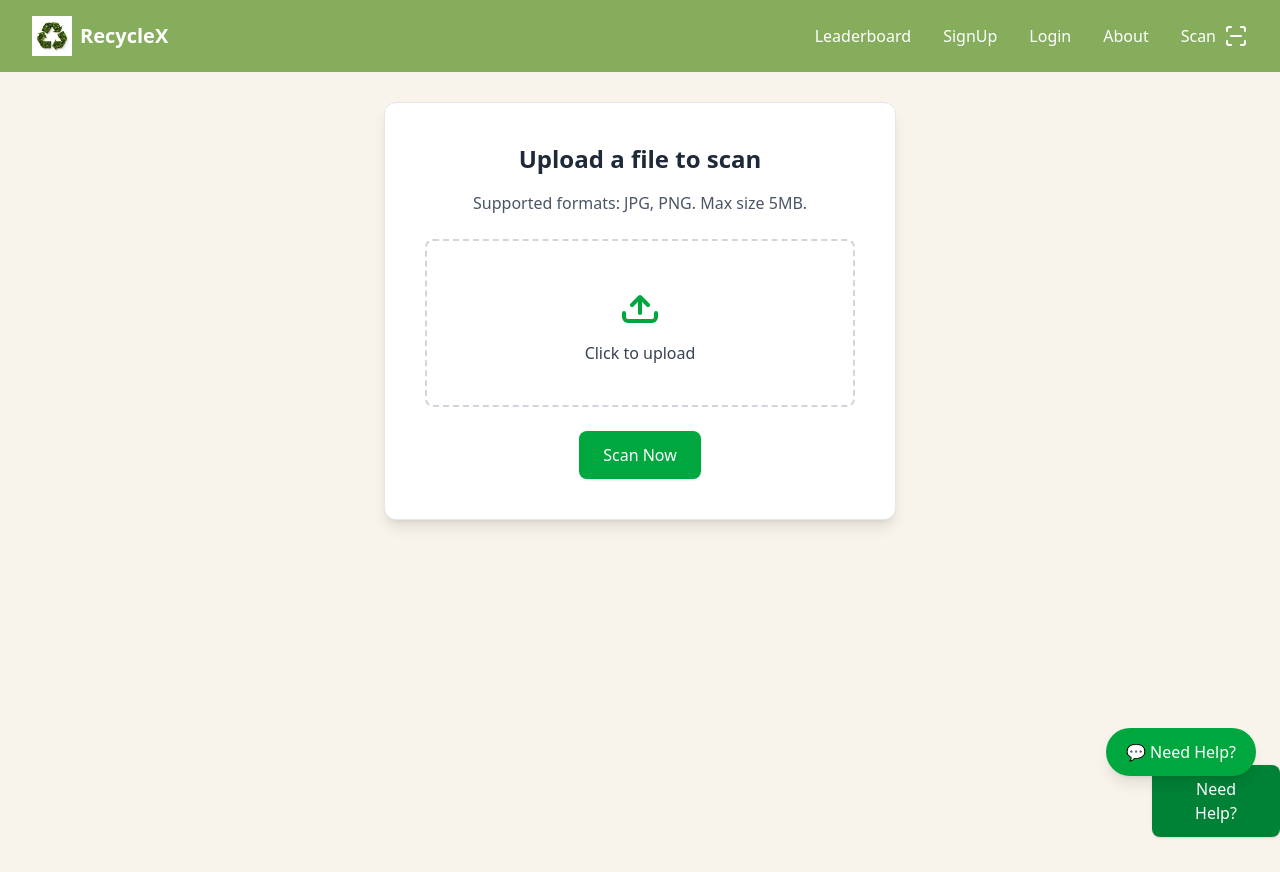
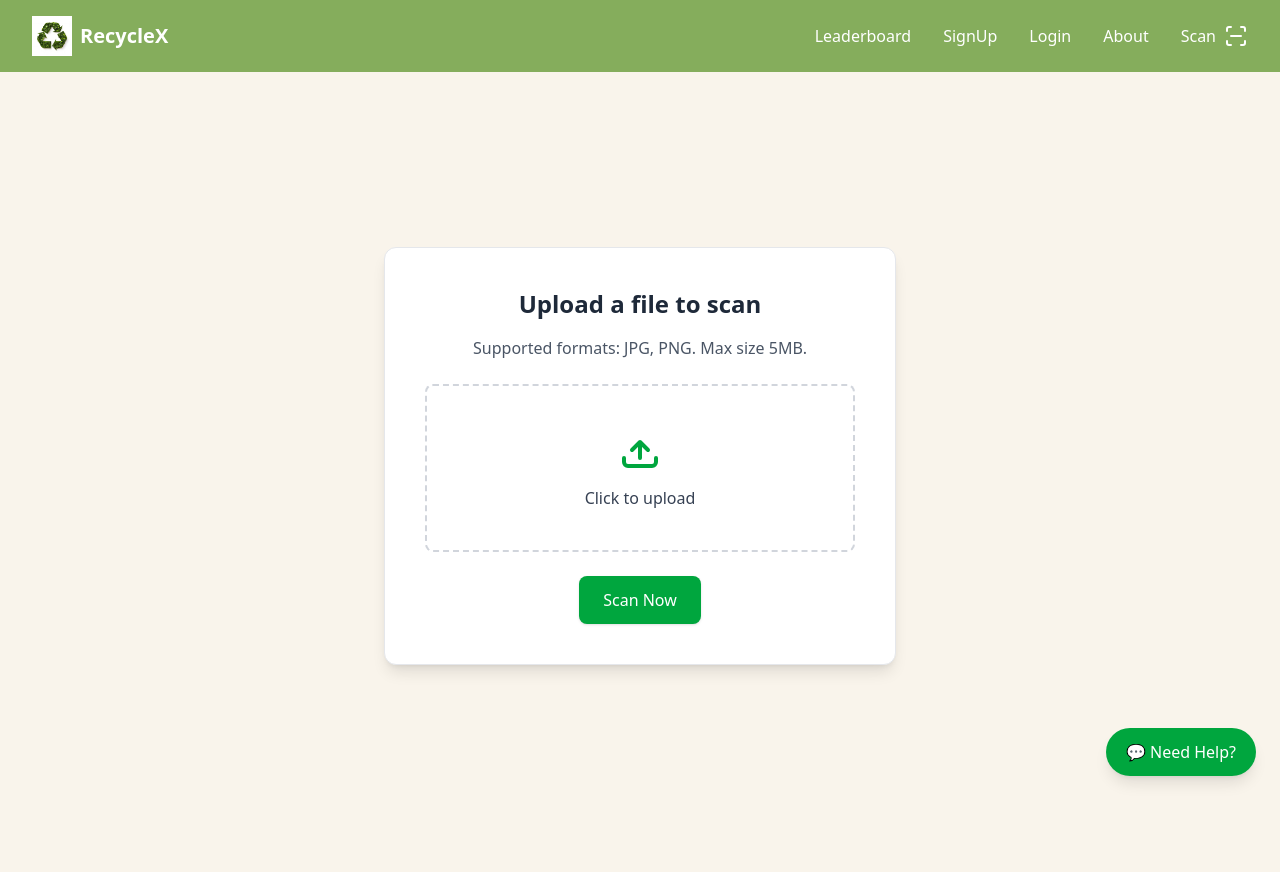
Before and after one commit to DanielB-2/sunhacks-2025, a React (Vite) app in the folder frontend/vite-project2/: page /scan in a window 1280 px wide. Built offline with nearby package versions, Linux system fonts and the light colour scheme.

Commit message:
remove duplicate chat bot button

```diff
--- a/frontend/vite-project2/src/Components/ScanPage.jsx
+++ b/frontend/vite-project2/src/Components/ScanPage.jsx
@@ -103,16 +103,7 @@
           <p className="mt-4 text-lg font-semibold text-gray-800">{result}</p>
         )}
       </div>
-      <div className="flex w-[100vw]">
-        <button id="toggle-chat-bot" onClick={() => {
-          let helpPopupClassList = document.getElementById('help-bot-popup').classList;
 
-          //open the help bot popup
-          helpPopupClassList.remove('hidden');
-          helpPopupClassList.add("-translate-y-full");
-
-          }} className=" mt-[17vw] ml-[90vw] mt-6 translate-y-[-5px] bg-green-600 text-white font-medium px-6 py-3 rounded-lg shadow hover: bg-green-700 transition ">Need Help?</button>
-      </div>
 
       {/* Floating Chat Toggle */}
       <button
```
